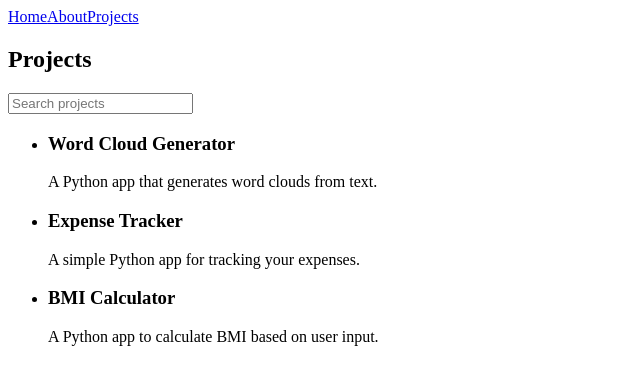
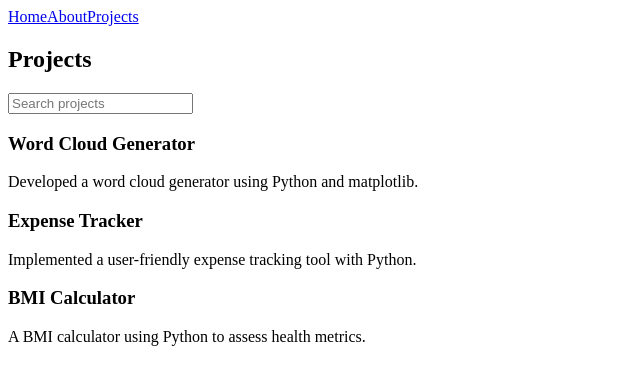
Before and after one commit to afnanm5/website1, a Next.js app: page /projects in a window 1280 px wide. Shown: the top 384 px of the page, without its empty margins (0-640 px from the left). Built offline with nearby package versions, Linux system fonts and the light colour scheme.

Commit message:
Fix unused state import and type issues

```diff
--- a/app/projects/ProjectSearch.tsx
+++ b/app/projects/ProjectSearch.tsx
@@ -2,30 +2,62 @@
 
 import React, { useState } from 'react';
 
-const ProjectSearch = ({ projects }: { projects: any[] }) => {
-  const [searchQuery, setSearchQuery] = useState('');
+// Define the Project type
+interface Project {
+  id: number;
+  name: string;
+  description: string;
+}
 
-  const filteredProjects = projects.filter(project =>
-    project.name.toLowerCase().includes(searchQuery.toLowerCase())
-  );
+const ProjectSearch = () => {
+  const [searchQuery, setSearchQuery] = useState<string>(''); // Explicitly set the type as string
+  const [searchResults, setSearchResults] = useState<Project[]>([
+    {
+      id: 1,
+      name: 'Word Cloud Generator',
+      description: 'Developed a word cloud generator using Python and matplotlib.',
+    },
+    {
+      id: 2,
+      name: 'Expense Tracker',
+      description: 'Implemented a user-friendly expense tracking tool with Python.',
+    },
+    {
+      id: 3,
+      name: 'BMI Calculator',
+      description: 'A BMI calculator using Python to assess health metrics.',
+    },
+  ]);
+
+  // Specify the event type for input change
+  const handleSearch = (e: React.ChangeEvent<HTMLInputElement>) => {
+    const query = e.target.value;
+    setSearchQuery(query);
+    // Filter projects based on search query
+    setSearchResults(
+      searchResults.filter((project) =>
+        project.name.toLowerCase().includes(query.toLowerCase())
+      )
+    );
+  };
 
   return (
-    <div>
+    <div className="bg-gray-800 p-6 rounded-md">
       <input
         type="text"
+        className="p-3 w-full rounded-md mb-6 bg-gray-700 text-white"
         placeholder="Search projects"
         value={searchQuery}
-        onChange={e => setSearchQuery(e.target.value)}
-        className="border p-2 mb-4 w-full"
+        onChange={handleSearch}
       />
-      <ul>
-        {filteredProjects.map(project => (
-          <li key={project.id}>
-            <h3>{project.name}</h3>
-            <p>{project.description}</p>
-          </li>
+      <div>
+        {searchResults.map((project) => (
+          <div key={project.id} className="mb-4">
+            <h3 className="text-2xl font-semibold">{project.name}</h3>
+            <p className="text-lg">{project.description}</p>
+          </div>
         ))}
-      </ul>
+      </div>
     </div>
   );
 };
```
Also changed, not shown: app/about/page.tsx (+13 -31 lines), app/home/page.tsx (+12 -44 lines).
